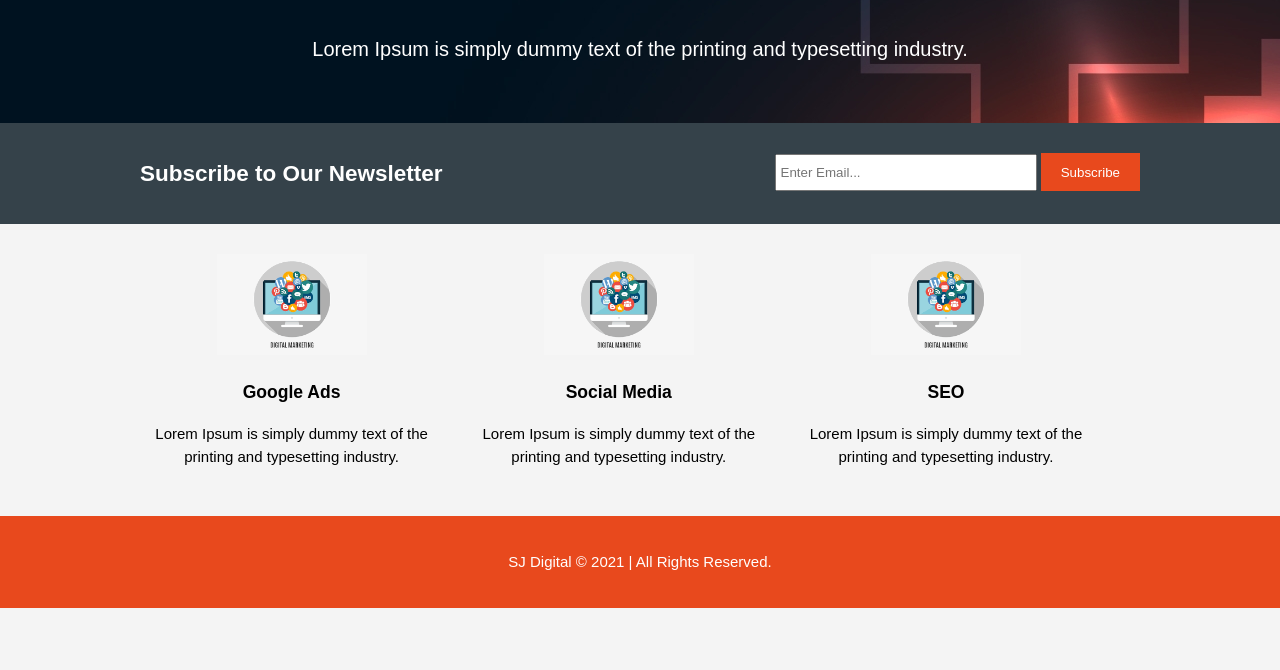
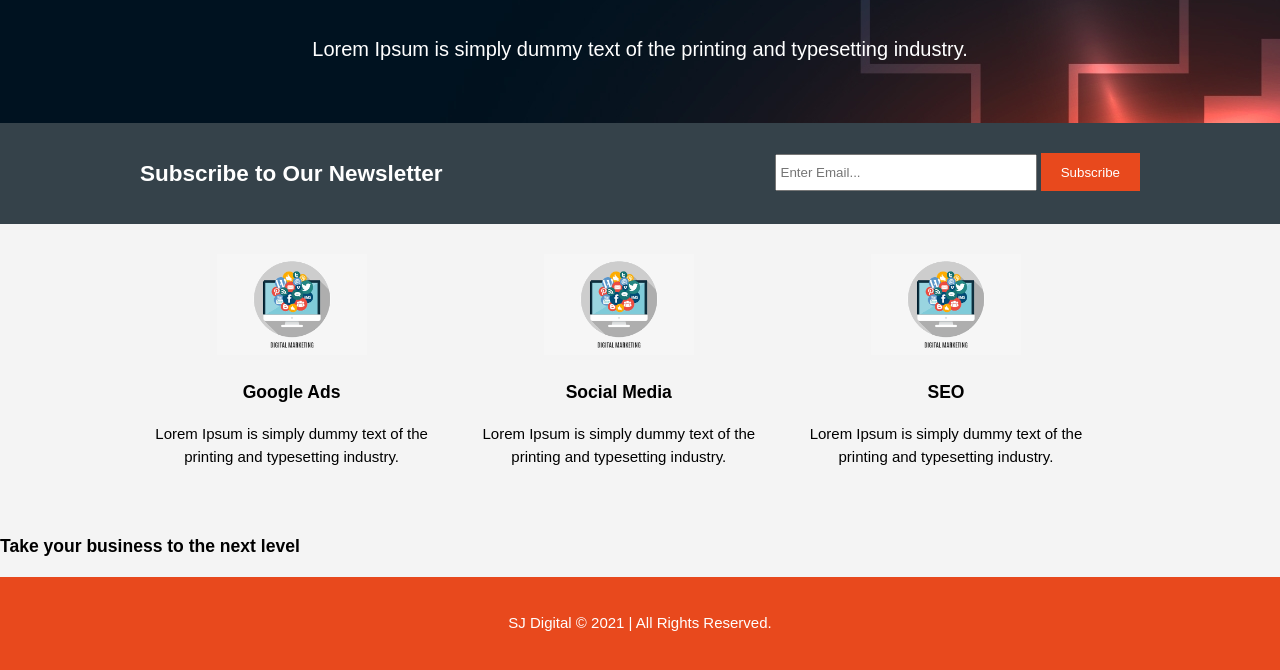
Before and after one commit to SaijoJ/my-site-1, a plain HTML site: page index.html in a window 1280 px wide. Shown: the part 380-1050 px from the top of the page. Before the commit the page ends 988 px from the top, so only its background shows below. Drawn offline with Linux system fonts and the light colour scheme.

Commit message:
4th commit

```diff
--- a/index.html
+++ b/index.html
@@ -60,6 +60,7 @@
                 </div>
             </div>
         </section>
+        <h3>Take your business to the next level</h3>
         <footer>
             <p>SJ Digital &copy; 2021 | All Rights Reserved.</p>
         </footer>
```
